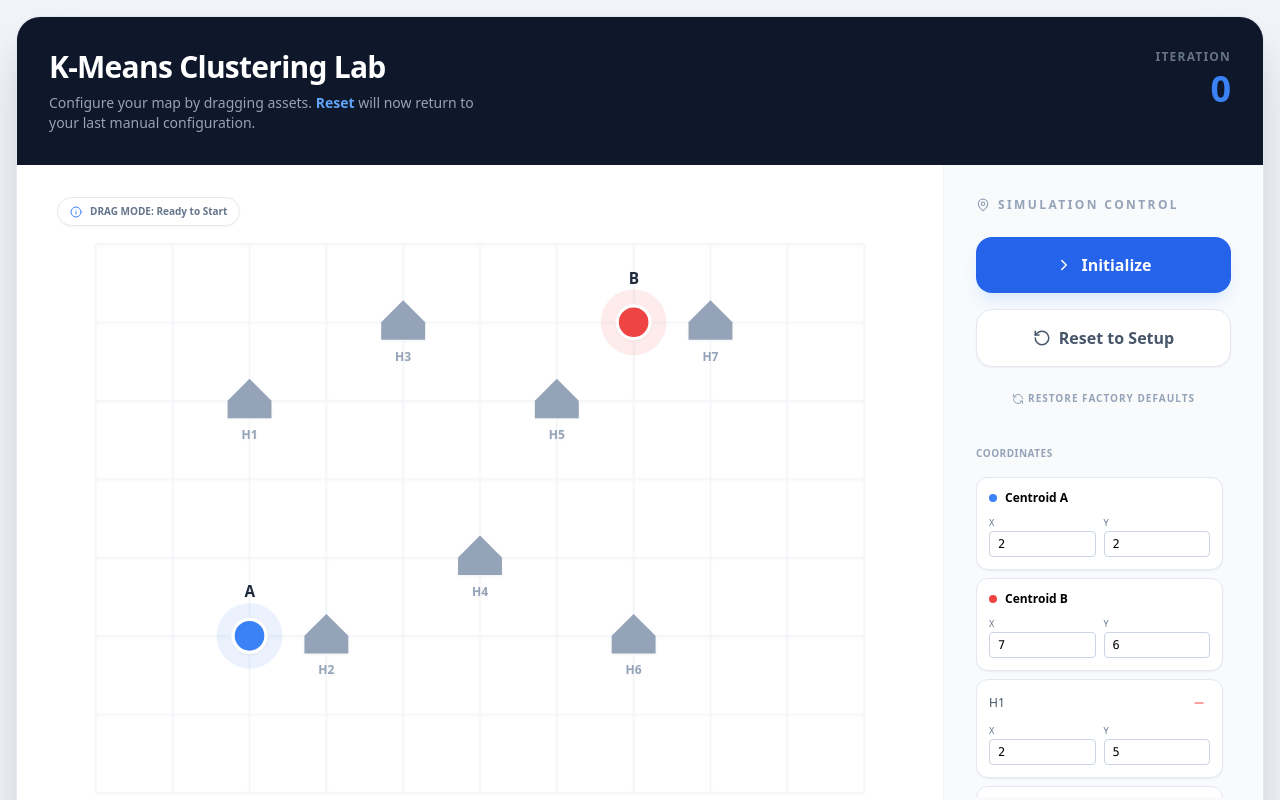
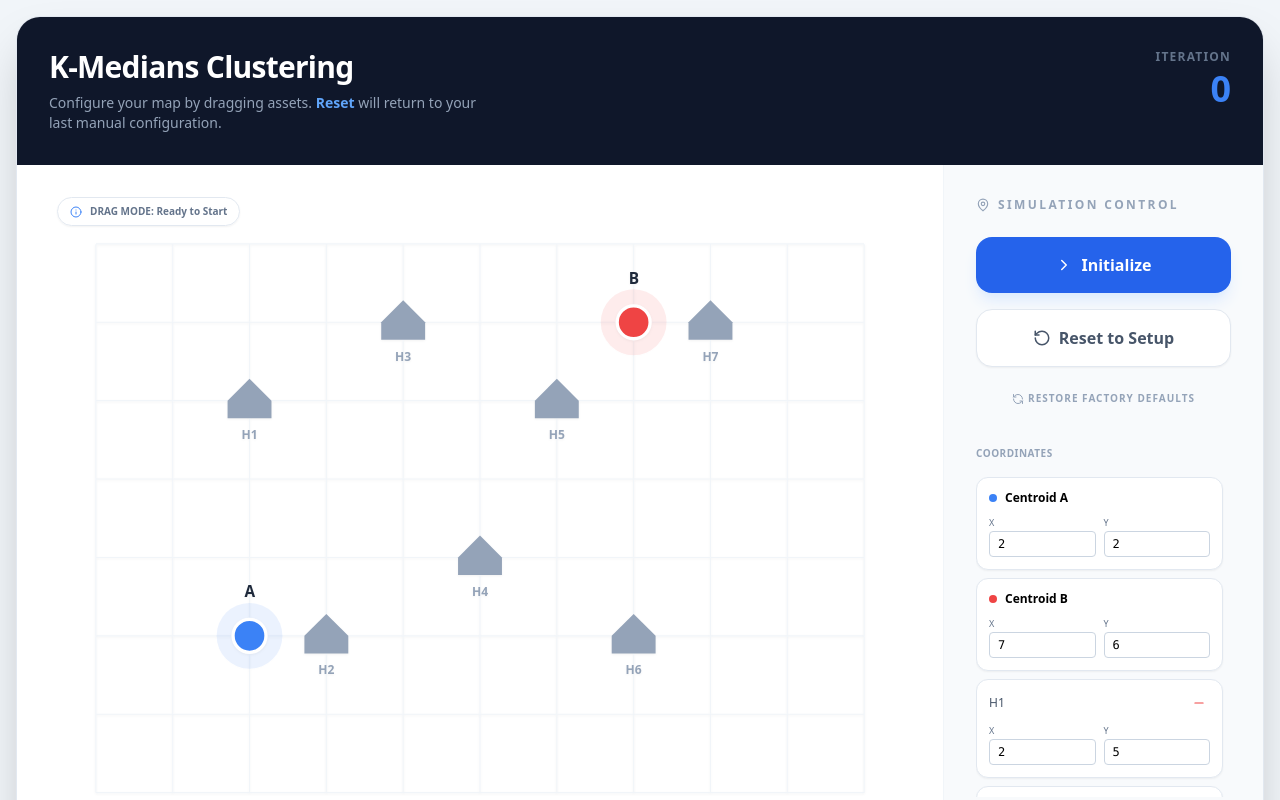
Before and after one commit to razvanalex/k-medians-demo, a React (Vite) app: page / in a window 1280 px wide. Shown: the top 800 px of the page. Built offline with nearby package versions, Linux system fonts and the light colour scheme.

Commit message:
Reorganize files into src/ folder and remove Bebras references

```diff
--- a/index.html
+++ b/index.html
@@ -4,10 +4,10 @@
     <meta charset="UTF-8" />
     <link rel="icon" type="image/svg+xml" href="/vite.svg" />
     <meta name="viewport" content="width=device-width, initial-scale=1.0" />
-    <title>K-Means Clustering Lab</title>
+    <title>K-Medians Clustering Lab</title>
   </head>
   <body>
     <div id="root"></div>
-    <script type="module" src="/index.jsx"></script>
+    <script type="module" src="/src/index.jsx"></script>
   </body>
 </html>
--- a/main.jsx
+++ b/src/main.jsx
@@ -255,9 +255,9 @@ const ScooterMap = () => {
                 <div className="bg-slate-900 p-8 text-white">
                     <div className="flex justify-between items-start">
                         <div>
-                            <h1 className="text-3xl font-bold tracking-tight mb-2">K-Means Clustering Lab</h1>
+                            <h1 className="text-3xl font-bold tracking-tight mb-2">K-Medians Clustering</h1>
                             <p className="text-slate-400 text-sm max-w-md">
-                                Configure your map by dragging assets. <span className="text-blue-400 font-bold">Reset</span> will now return to your last manual configuration.
+                                Configure your map by dragging assets. <span className="text-blue-400 font-bold">Reset</span> will return to your last manual configuration.
                             </p>
                         </div>
                         <div className="flex flex-col items-end">
```
Also changed, not shown: package.json (+6 -6 lines), src/index.css (renamed from index.css), src/index.jsx (renamed from index.jsx), 2 other files (tests, documents, lock files or other folders).
